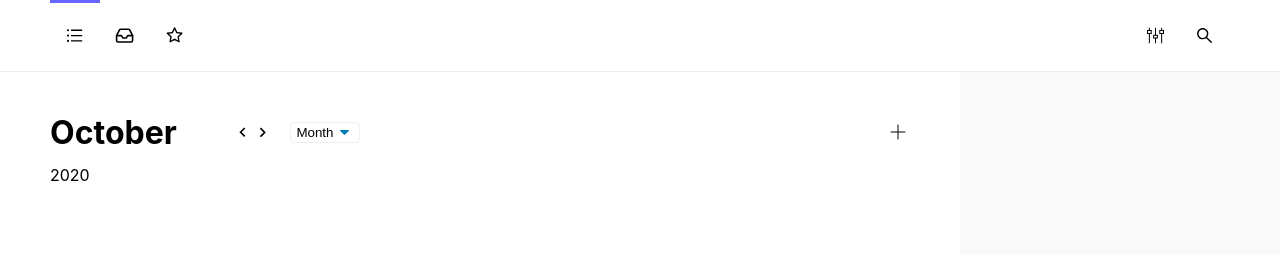
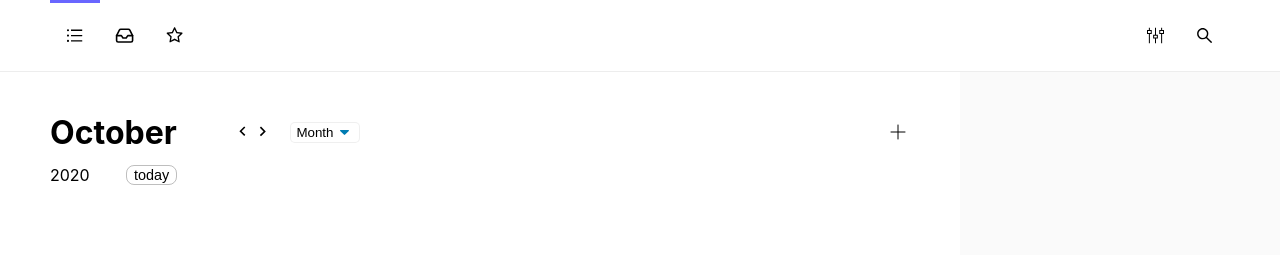
Before and after one commit to jinnn0/to-do, a React (Create React App) app: page /#/monthly in a window 1280 px wide. Shown: the top 255 px of the page. Built offline with nearby package versions, Linux system fonts and the light colour scheme.

Commit message:
Update Add today button to go back to current year and month in Monthly

```diff
--- a/src/components/monthly/HeaderMonthly.jsx
+++ b/src/components/monthly/HeaderMonthly.jsx
@@ -5,7 +5,7 @@ import * as MdIcons from 'react-icons/md';
 import { FiPlus } from 'react-icons/fi';
 import { GlobalContext } from '../../contexts/GlobalState';
 
-function HeaderMonthly({ currentMonthName, selectedYear, moveToPrevMonth, moveToNextMonth }) {
+function HeaderMonthly({ currentMonthName, selectedYear, moveToPrevMonth, moveToNextMonth, goBackToToday }) {
   const { handleClickAddNewTodoButton } = useContext(GlobalContext);
 
   return (
@@ -32,6 +32,9 @@ function HeaderMonthly({ currentMonthName, selectedYear, moveToPrevMonth, moveTo
 
       <div className="row-2-col-1">
         <span className="this-year">{selectedYear}</span>
+        <button className="today-btn" onClick={goBackToToday}>
+          today
+        </button>
       </div>
     </div>
   );
--- a/src/pages/Monthly.jsx
+++ b/src/pages/Monthly.jsx
@@ -29,6 +29,11 @@ function Monthly() {
     setSelectedMonth((prev) => (prev + 1) % 12);
   };
 
+  const goBackToToday = () => {
+    setSelectedYear(today.year);
+    setSelectedMonth(today.month);
+  };
+
   useUnmount();
 
   return (
@@ -39,6 +44,7 @@ function Monthly() {
           selectedYear={selectedYear}
           moveToPrevMonth={moveToPrevMonth}
           moveToNextMonth={moveToNextMonth}
+          goBackToToday={goBackToToday}
         />
         <div className="main">
           <Calendar selectedYear={selectedYear} selectedMonth={selectedMonth} />
--- a/src/styles/components/monthly.scss
+++ b/src/styles/components/monthly.scss
@@ -4,6 +4,12 @@
 .calendar-main,
 .monthly-list,
 .monthly-list * {
+  // border: 1px solid rgba(0, 0, 0, 0.151);
+}
+
+.row-1,
+.row-2-col-1,
+.row-2-col-2 {
   // border: 1px solid rgba(0, 0, 0, 0.151);
 }
 
@@ -57,6 +63,21 @@
 
         @media (min-width: 550px) {
           flex-basis: 100%;
+        }
+
+        .today-btn {
+          margin-left: 2.5em;
+          background-color: transparent;
+          padding: 0.1em 0.5em 0.1em 0.5em;
+          border-radius: 8px;
+          border: 1px solid rgba(0, 0, 0, 0.253);
+          outline: none;
+          font-size: 0.9em;
+          cursor: pointer;
+
+          &:hover {
+            background-color: rgba(0, 0, 0, 0.03);
+          }
         }
       }
 
```
